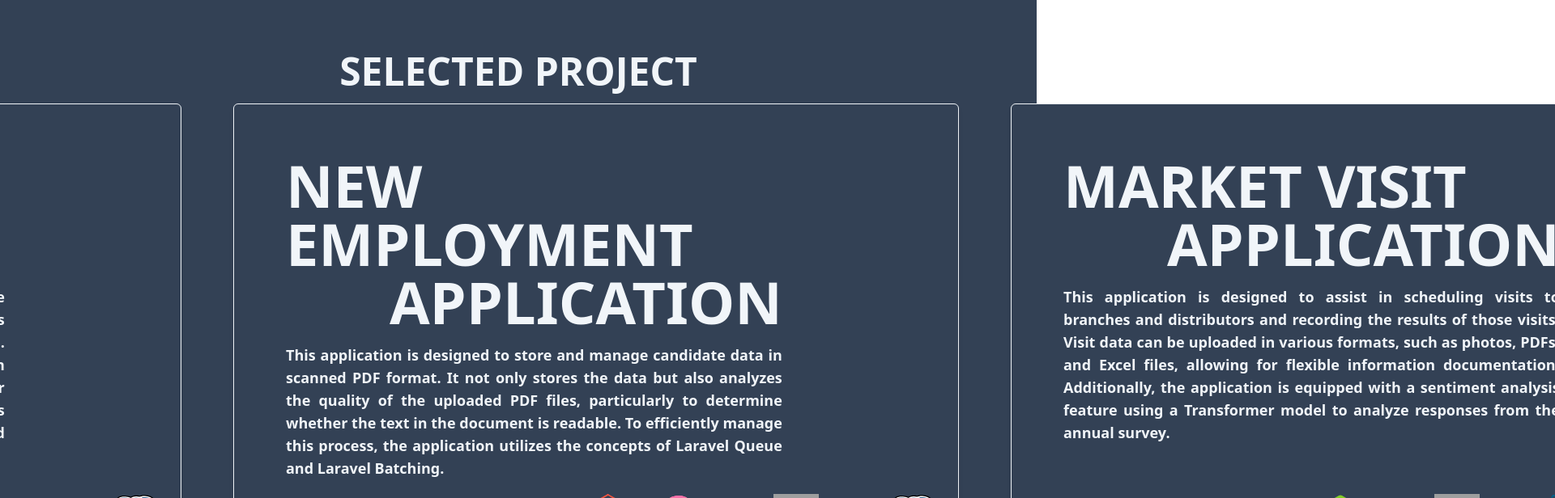
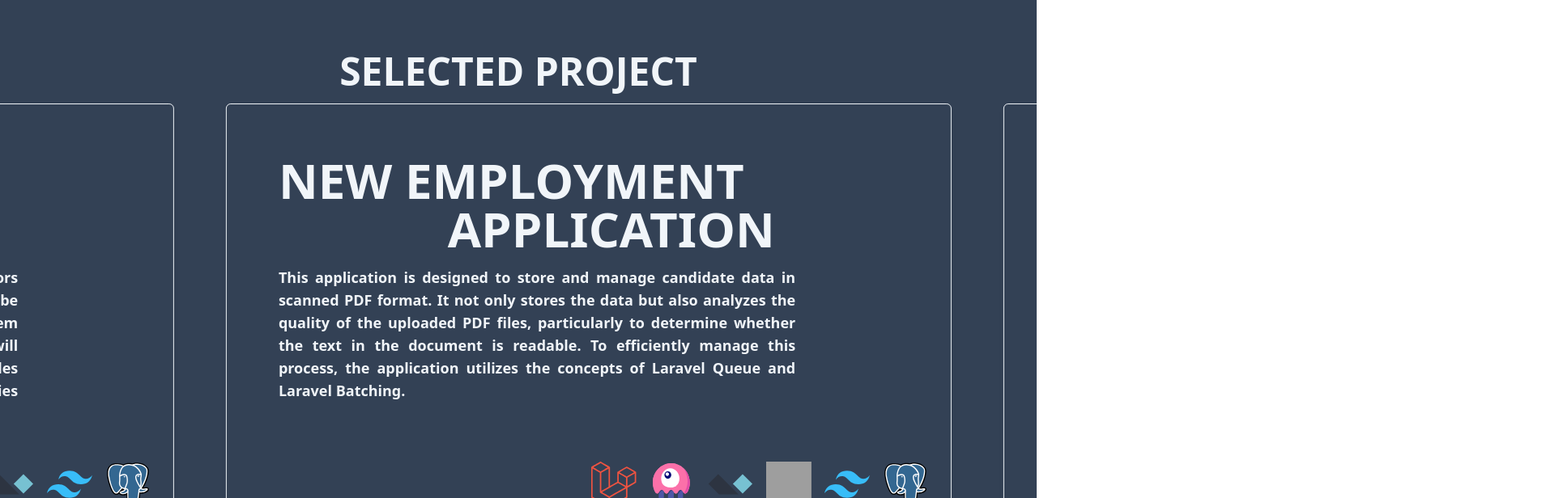
Before and after one commit to askholani/askholani, a React (Vite) app: page / in a window 1280 px wide. Shown: the part 1680-2296 px from the top of the page at 81% size, 1920 px wide, since content can reach past the window. Built offline with nearby package versions, Linux system fonts and the light colour scheme; grey boxes are pictures that could not be loaded.

Commit message:
performance improvement and optimazion of responsive design

```diff
--- a/src/App.tsx
+++ b/src/App.tsx
@@ -3,13 +3,12 @@ import LoadingScreen from "./components/LoadingScreen/LoadingScreen";
 import Navbar from "./components/Navbar/Navbar";
 import Home from "./components/Pages/Home/Home";
 import Cursor from "./components/Cursor/Cursor";
+import Footer from "./components/Footer/Footer";
 
 export default function App() {
   const [isOverSection, setIsOverSection] = useState(false);
   const [navColor, setNavColor] = useState("text-slate-700");
   const [navHeight, setNavHeight] = useState(0);
-
-  console.log("navHeight", navHeight);
 
   const handleNavColor = useCallback((color: string) => {
     setNavColor(color);
@@ -62,6 +61,7 @@ export default function App() {
         navHeight={navHeight}
       />
       <Cursor isOverSection={isOverSection} />
+      <Footer />
     </main>
   );
 }
--- /dev/null
+++ b/src/components/Footer/Footer.tsx
@@ -0,0 +1,14 @@
+const Footer = () => {
+  const currentYear = new Date().getFullYear();
+  return (
+    <section className="flex h-[5vh] w-full items-center justify-center border-t-2 border-slate-700 bg-slate-100">
+      <footer>
+        <p className="text-sm md:text-base">
+          © {currentYear} All rights reserved. Privacy Policy{" "}
+        </p>
+      </footer>
+    </section>
+  );
+};
+
+export default Footer;
--- a/src/components/Pages/Home/ContactSection.tsx
+++ b/src/components/Pages/Home/ContactSection.tsx
@@ -49,7 +49,7 @@ const ContactSection = ({
 
   return (
     <>
-      <div className="absolute bottom-12">
+      <div className="absolute bottom-8">
         <ArrowUpIcon
           onClick={scrollToStartSection}
           className="h-12 w-12 font-extrabold md:h-20 md:w-20"
@@ -58,7 +58,7 @@ const ContactSection = ({
       <h2 className="pb-4 text-center text-3xl font-extrabold md:text-5xl">
         CONTACT
       </h2>
-      <h3 className="text-4xl font-semibold md:text-7xl">GET IN TOUCH</h3>
+      <h3 className="text-4xl font-semibold md:text-6xl">GET IN TOUCH</h3>
       <div className="flex h-full grow flex-col-reverse justify-between gap-x-4 gap-y-4 py-4 md:grid md:grid-cols-6 md:gap-x-0 md:gap-y-0 md:py-0">
         <div className="flex flex-col items-end justify-center gap-y-2 md:col-span-1 md:items-start md:text-lg">
           {contacts.map((contact, i: number) => {
@@ -76,7 +76,7 @@ const ContactSection = ({
           </h4>
         </div>
 
-        <div className="flex flex-col gap-y-8 pt-4 text-3xl font-light md:col-span-5 md:text-8xl">
+        <div className="flex flex-col gap-y-8 text-3xl font-light md:col-span-5 md:text-7xl">
           <motion.div
             onHoverStart={stopShuffle}
             onHoverEnd={startShuffle}
--- a/src/components/Pages/Home/HeroImgSection.tsx
+++ b/src/components/Pages/Home/HeroImgSection.tsx
@@ -107,18 +107,17 @@ const HeroImgSection = ({
   const translateX = useTransform(
     heroTextSectionScroll,
     [0, 0.1],
-
     ["0%", translateXText],
   );
 
   const opacity = useTransform(heroTextSectionScroll, [0, 0.1], [1, 0]);
 
   const translateYHeroImg =
-    deviceSize.width > 768 ? [-0, -300, -800] : [0, -400, -1000];
+    deviceSize.width > 768 ? [-0, -200, -800] : [0, -300, -1000];
 
   const translateYImgSection1 = useSpring(
-    useTransform(heroTextSectionScroll, [0.25, 0.85, 0.9], translateYHeroImg),
-    { stiffness: 80, damping: 20 },
+    useTransform(heroTextSectionScroll, [0.25, 0.75, 0.8], translateYHeroImg),
+    { stiffness: 120, damping: 20, mass: 0.8 },
   );
 
   return (
--- a/src/components/Pages/Home/HeroTextSection.tsx
+++ b/src/components/Pages/Home/HeroTextSection.tsx
@@ -12,7 +12,7 @@ const HeroTextSection = () => {
   const opacityP3 = useScrollOpacity(ref3);
 
   return (
-    <div className="mx-8 my-4 flex w-[75%] flex-col gap-y-24 text-3xl font-extrabold md:mx-16 md:text-5xl">
+    <div className="mx-8 flex flex-col gap-y-8 text-2xl font-extrabold md:mx-16 md:my-4 md:text-4xl lg:w-[85%] lg:gap-y-12 xl:w-[80%] xl:gap-y-16 xl:text-5xl">
       <motion.p ref={ref1} style={{ opacity: opacityP1 }}>
         I partner with businesses, brands, and entrepreneurs to develop digital
         products that help achieve their objectives.
--- a/src/components/Pages/Home/Home.tsx
+++ b/src/components/Pages/Home/Home.tsx
@@ -86,10 +86,6 @@ const Home = ({
     (val: number) =>
       val > 0.85 || val <= 0.09 ? "text-slate-700" : "text-slate-100",
   );
-
-  useTransform(scrollSection3Progress, (val) => {
-    console.log(val);
-  });
 
   const section2ScrollWidth = Math.floor(
     deviceSize.width * (deviceSize.width > 768 ? 0.7 : 0.8),
@@ -184,8 +180,7 @@ const Home = ({
 
         <motion.section
           ref={section4Ref}
-          className="absolute bottom-0 z-30 flex h-[100vh] w-full flex-col overflow-hidden bg-slate-100 px-4 pt-28 md:px-24 md:pt-36"
-          style={{}}
+          className="absolute bottom-0 z-30 flex h-[95vh] w-full flex-col overflow-hidden bg-slate-100 px-4 pt-28 md:px-24 md:pt-36"
         >
           <ContactSection
             scrollToStartSection={scrollToStartSection}
--- a/src/components/Pages/Home/ProjectsSection.tsx
+++ b/src/components/Pages/Home/ProjectsSection.tsx
@@ -26,8 +26,8 @@ const ProjectsSection = ({
 }: ProjectsSectionProps) => {
   const height = useMemo(
     () =>
-      Math.floor(deviceSize.height * (deviceSize.height > 768 ? 0.7 : 0.75)),
-    [deviceSize.height],
+      Math.floor(deviceSize.height * (deviceSize.width > 768 ? 0.65 : 0.75)),
+    [deviceSize.width, deviceSize.height],
   );
 
   const width = useMemo(
@@ -50,7 +50,7 @@ const ProjectsSection = ({
 
   return (
     <div
-      className={`h-[${deviceSize.height}px] sticky top-0 flex flex-col items-center justify-center px-8 pt-28 md:px-16 md:pt-36`}
+      className={`h-[${deviceSize.height}px] sticky top-0 flex flex-col items-center justify-center overflow-hidden px-8 pt-28 md:px-16 md:pt-36`}
     >
       <h2 className="pb-4 text-center text-3xl font-extrabold text-slate-100 md:text-5xl">
         SELECTED PROJECT
@@ -61,23 +61,24 @@ const ProjectsSection = ({
           x: projectTranslateX,
         }}
       >
-        {projects.map((project, index) => (
+        {projects.map((project, mainIndex) => (
           <motion.div
-            ref={ref[index]}
-            className={`relative flex shrink-0 flex-col gap-y-2 rounded-md border border-slate-100 bg-slate-700 p-2 text-slate-100 shadow-md md:gap-y-4 md:p-16`}
+            key={mainIndex}
+            ref={ref[mainIndex]}
+            className={`relative flex shrink-0 flex-col gap-y-2 rounded-md border border-slate-100 bg-slate-700 p-2 text-slate-100 shadow-md md:gap-y-4 md:p-8 xl:p-16`}
             style={{
               height,
               width,
             }}
           >
-            <div className="flex flex-col text-3xl font-extrabold md:w-11/12 md:text-6xl xl:w-4/5 xl:text-7xl">
+            <div className="flex flex-col text-3xl font-extrabold md:w-11/12 md:text-6xl xl:w-4/5">
               <motion.p className="text-start">{project.title1}</motion.p>
               <motion.p className="text-end">{project.title2}</motion.p>
             </div>
-            <div className="flex font-semibold md:w-11/12 md:text-lg xl:w-4/5">
+            <div className="flex font-semibold md:text-lg xl:w-10/12">
               <motion.p
                 initial="initial"
-                animate={`${hasAnmiated[index] ? "animate" : ""}`}
+                animate={`${hasAnmiated[mainIndex] ? "animate" : ""}`}
                 className="text-justify"
               >
                 {project.desc.split(" ").map((str: string, index: number) => (
@@ -93,7 +94,7 @@ const ProjectsSection = ({
             </div>
 
             <div
-              ref={ref[index]}
+              ref={ref[mainIndex]}
               className="absolute bottom-5 mx-2 flex flex-wrap justify-start gap-4 md:right-5 md:justify-end"
             >
               {project.svg.map((svg, index) => (
@@ -105,7 +106,7 @@ const ProjectsSection = ({
                     className="h-10 w-10 md:h-14 md:w-14"
                     drag
                     loading="lazy"
-                    dragConstraints={ref[index]}
+                    dragConstraints={ref[mainIndex]}
                     dragElastic={0.1}
                     src={svg}
                     alt={`assessment-icon-${index}`}
```
